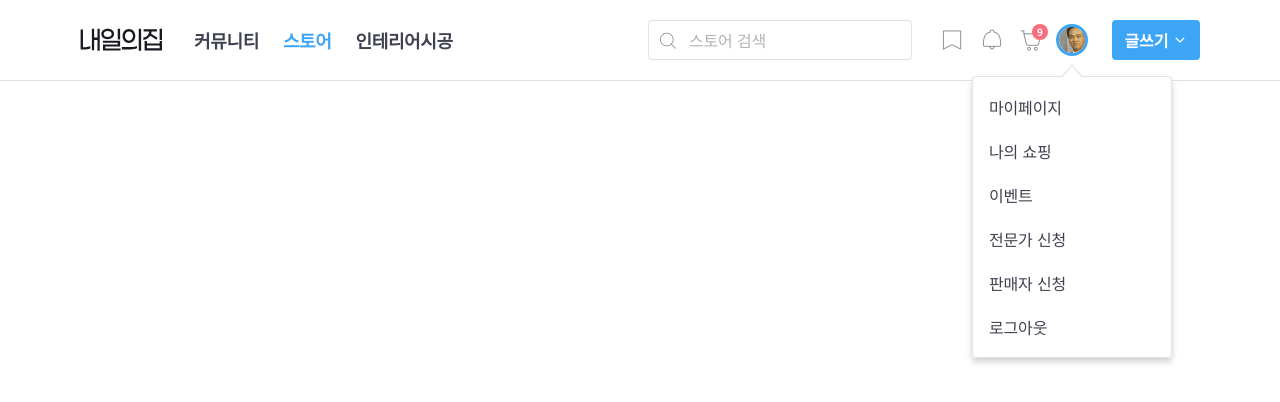
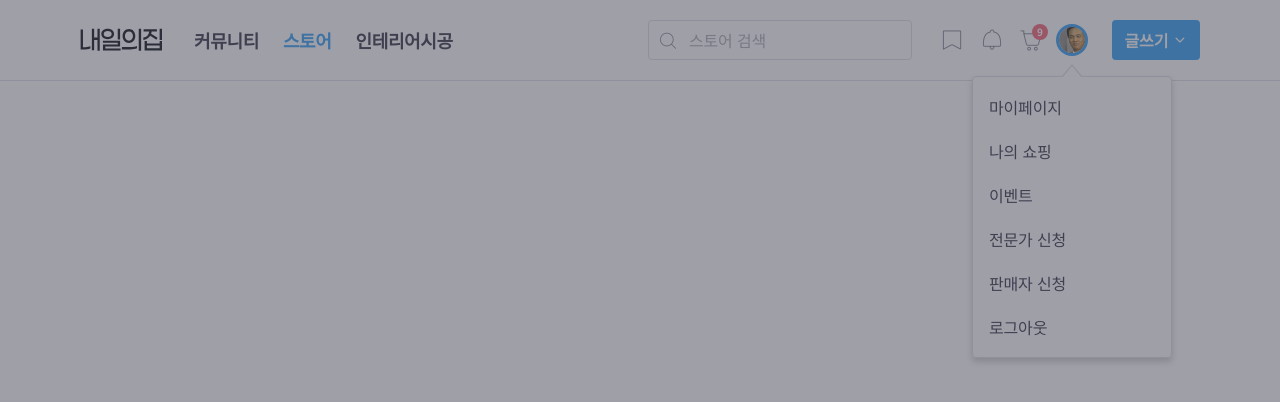
Before and after one commit to 39wss/tomorrow-house, a website: page index.html in a window 1280 px wide. Drawn offline with nearby package versions, Linux system fonts and the light colour scheme; files that its build step writes are made by us from their sources; files whose address does not match are found by name.

Commit message:
Implement overlay component

```diff
--- a/index.html
+++ b/index.html
@@ -286,5 +286,7 @@
         </div>
       </nav>
     </aside>
+
+    <div class="overlay" aria-hidden></div>
   </body>
 </html>
--- /dev/null
+++ b/styles/layouts/_overlay.scss
@@ -0,0 +1,9 @@
+.overlay {
+  position: fixed;
+  top: 0;
+  left: 0;
+  z-index: $overlay-level;
+  width: 100vw;
+  height: 100vh;
+  background-color: rgba($primary, 0.5);
+}
--- a/styles/main.scss
+++ b/styles/main.scss
@@ -2,6 +2,7 @@
 @import './constants/typography';
 @import './constants/breakpoint';
 @import './constants/box-shadows';
+@import './constants/z-indexes';
 
 @import './base/fonts';
 @import './base/normalize';
@@ -30,3 +31,4 @@
 @import './layouts/grids';
 @import './layouts/gnb';
 @import './layouts/sidebar';
+@import './layouts/overlay';
```
